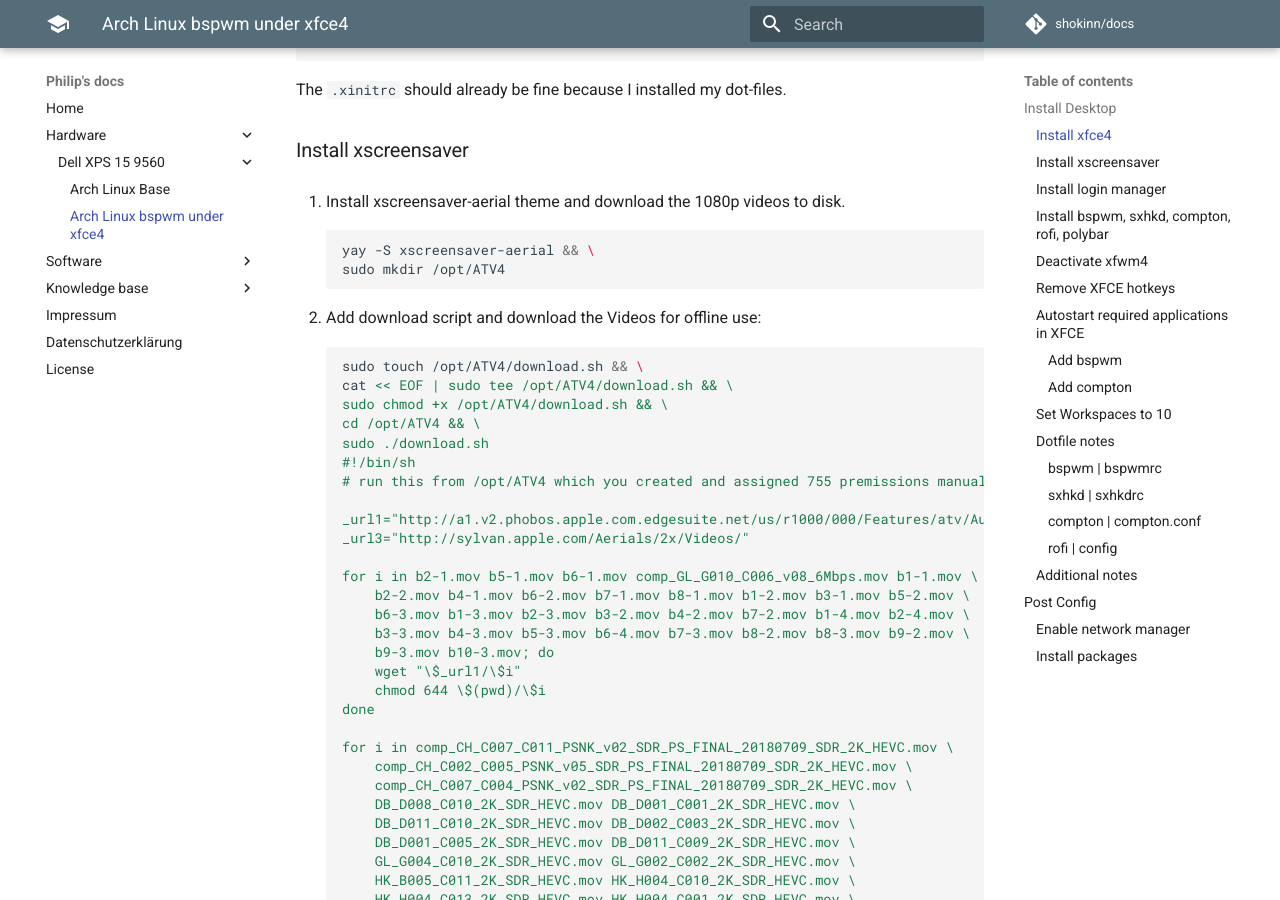
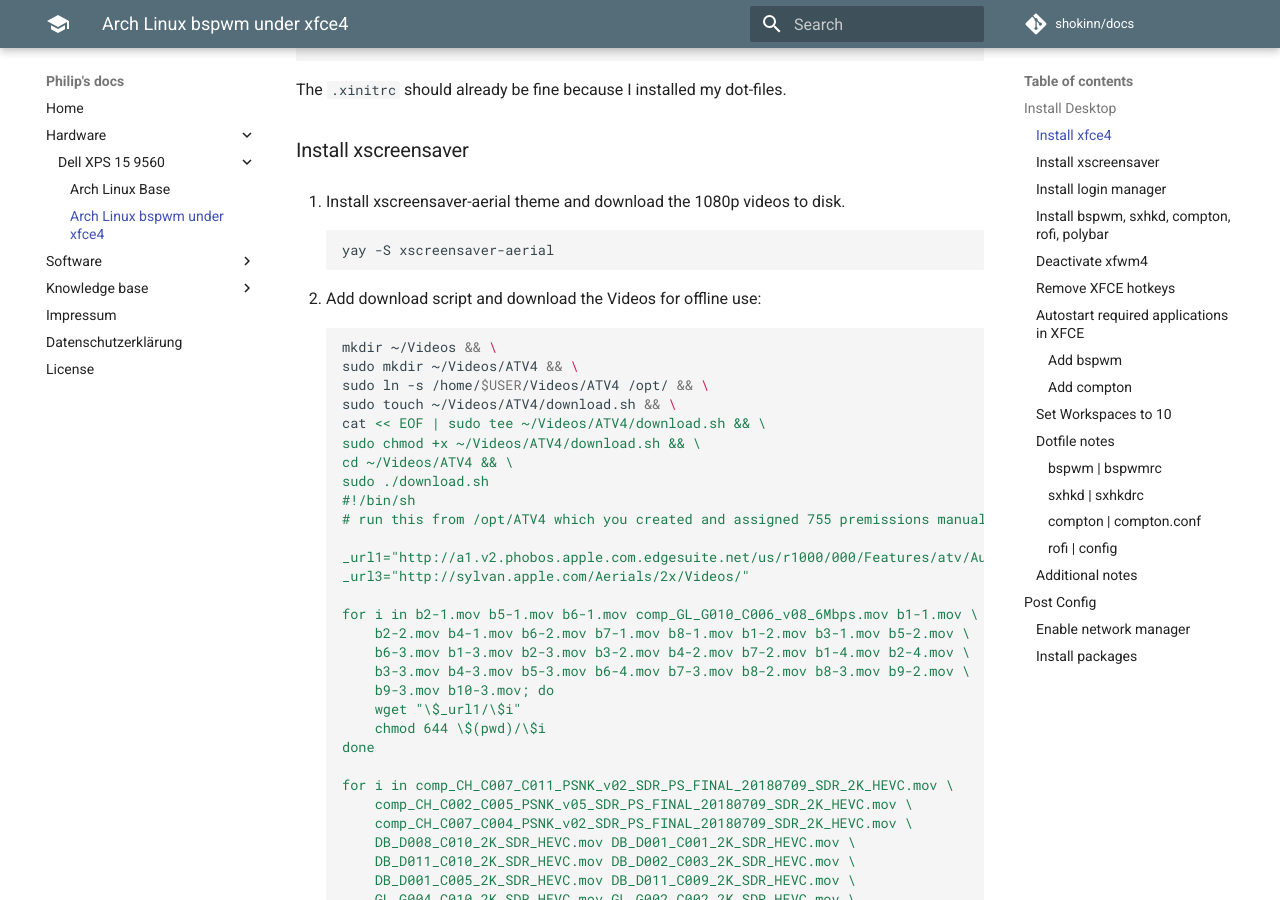
Before and after one commit to shokinn/docs, an MkDocs documentation site: the page built from docs/hardware/dell_xps_15_9560/dell_xps_15_9560_arch_linux_bspwm_in_xfce.md, in a window 1280 px wide and 900 px high, scrolled down 509 px. Built offline with MkDocs 1.6.1 and Material for MkDocs 9.7.7, drawn with Linux system fonts in a browser that asks for light colours; comment, search, counter and statistics services are not loaded; some of the changed text lies outside the part shown.

Commit message:
change ATV4 videos destination from /opt to ~/Videos (/home is the biggest partition)

````diff
--- a/docs/hardware/dell_xps_15_9560/dell_xps_15_9560_arch_linux_bspwm_in_xfce.md
+++ b/docs/hardware/dell_xps_15_9560/dell_xps_15_9560_arch_linux_bspwm_in_xfce.md
@@ -25,16 +25,18 @@ The `.xinitrc` should already be fine because I installed my dot-files.
 
 1. Install xscreensaver-aerial theme and download the 1080p videos to disk.
 ```shell
-yay -S xscreensaver-aerial && \
-sudo mkdir /opt/ATV4
+yay -S xscreensaver-aerial
 ```
 
 2. Add download script and download the Videos for offline use:
 ```shell
-sudo touch /opt/ATV4/download.sh && \
-cat << EOF | sudo tee /opt/ATV4/download.sh && \
-sudo chmod +x /opt/ATV4/download.sh && \
-cd /opt/ATV4 && \
+mkdir ~/Videos && \
+sudo mkdir ~/Videos/ATV4 && \
+sudo ln -s /home/$USER/Videos/ATV4 /opt/ && \
+sudo touch ~/Videos/ATV4/download.sh && \
+cat << EOF | sudo tee ~/Videos/ATV4/download.sh && \
+sudo chmod +x ~/Videos/ATV4/download.sh && \
+cd ~/Videos/ATV4 && \
 sudo ./download.sh
 #!/bin/sh
 # run this from /opt/ATV4 which you created and assigned 755 premissions manually
@@ -115,7 +117,7 @@ cat << EOF > /tmp/create_playlists.sh && \
 sudo /bin/sh /tmp/create_playlists.sh
 #!/bin/sh
 
-path_vid='/opt/ATV4'
+path_vid='/home/Videos/$USER/ATV4'
 path_playlist='/usr/share/sddm/themes/aerial-sddm-theme/playlists'
 
 echo "" > \$path_playlist/day.m3u
````
